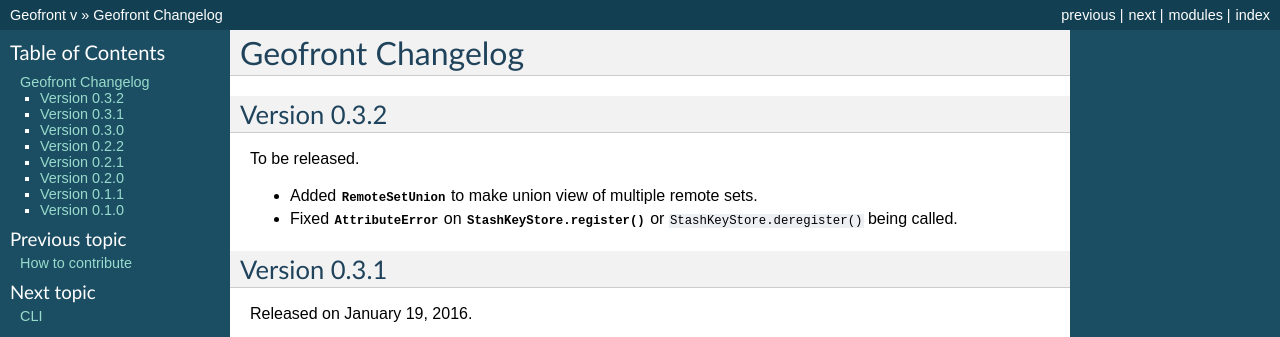
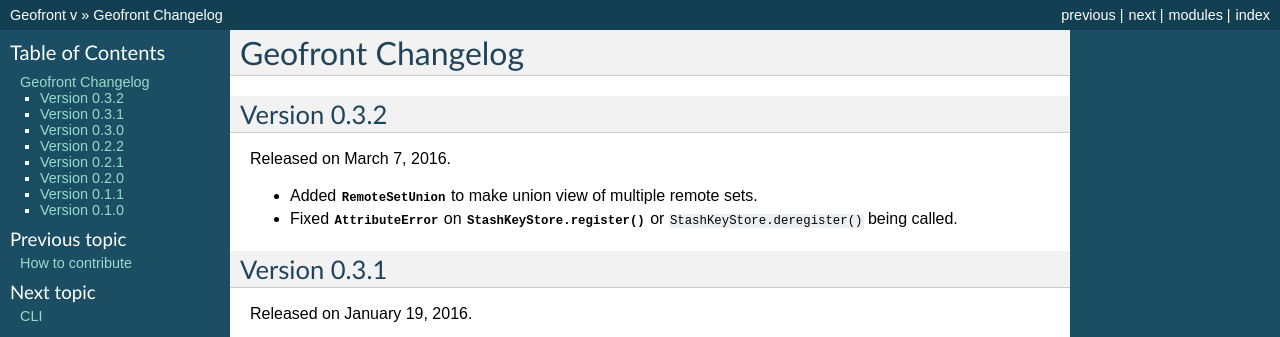
Before and after one commit to geofront-auth/geofront, a Sphinx documentation site: the page built from docs/changes.rst, in a window 1280 px wide. Shown: the top 337 px of the page. Built offline with Sphinx 7.4.7, drawn with Linux system fonts in a browser that asks for light colours; pages that are not in the unit, such as notebooks, are missing from menus; the version number could not be read and is left out; cross-references to code outside the pages are shown as plain code.

Commit message:
Release 0.3.2

```diff
--- a/docs/changes.rst
+++ b/docs/changes.rst
@@ -4,7 +4,7 @@
 Version 0.3.2
 -------------
 
-To be released.
+Released on March 7, 2016.
 
 - Added :class:`~geofront.remote.RemoteSetUnion` to make union view of
   multiple remote sets.
```
